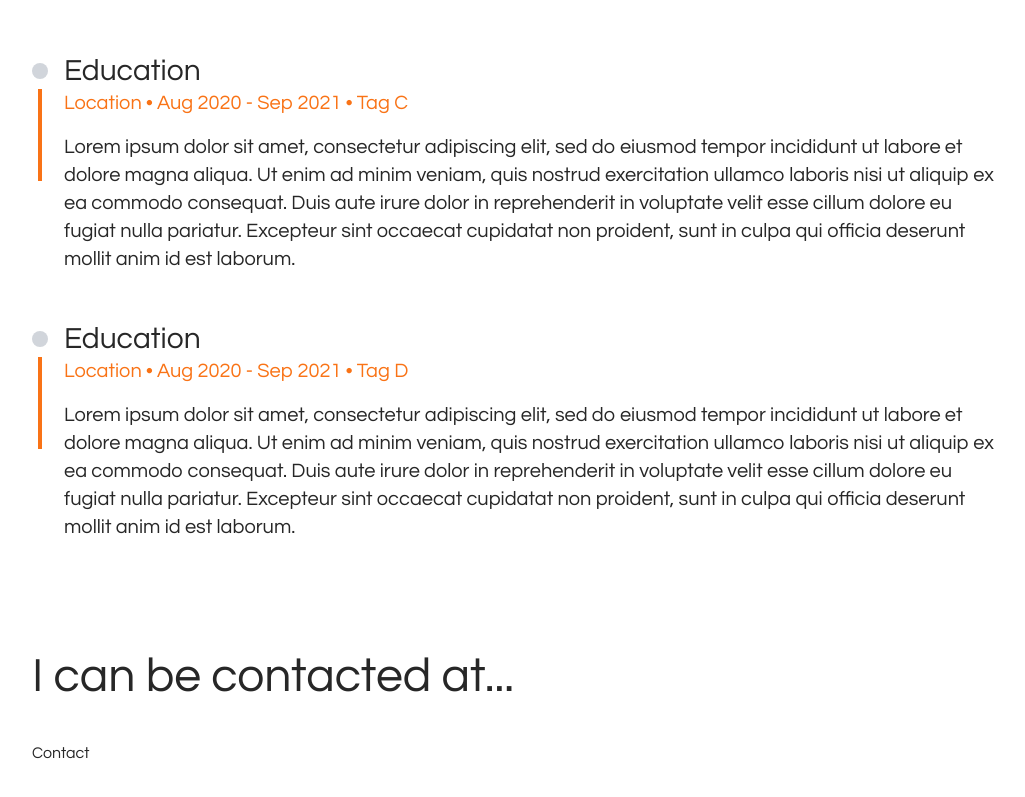
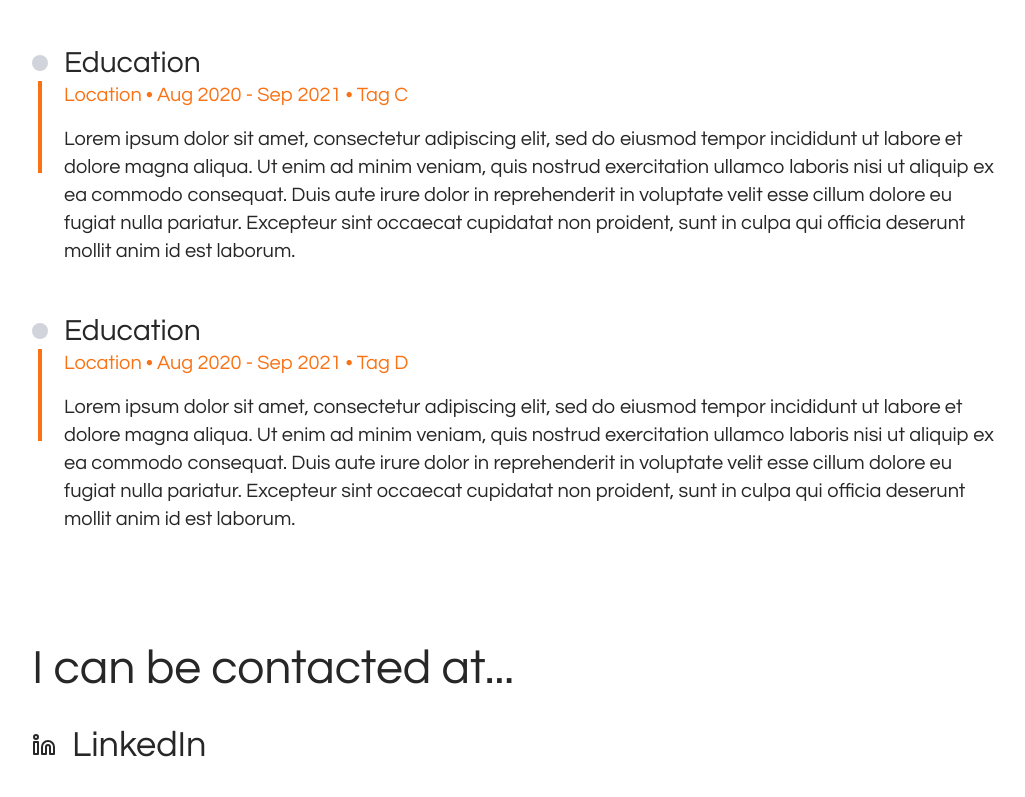
Before and after one commit to ahuynh15/personal-site, a Next.js app: page / in a window 1280 px wide. Shown: the part 2659-3456 px from the top of the page, without its empty margins (32-1057 px from the left). Built offline with nearby package versions, Linux system fonts and the light colour scheme.

Commit message:
adding contacts section

```diff
--- /dev/null
+++ b/src/components/Common/Icons/LinkIcon.js
@@ -0,0 +1,28 @@
+import PropTypes from 'prop-types';
+
+const LinkIcon = ({ size = 32, color = 'currentColor' }) => {
+  return (
+    <svg
+      xmlns="http://www.w3.org/2000/svg"
+      width={size}
+      height={size}
+      viewBox="0 0 24 24"
+      fill="none"
+      stroke={color}
+      strokeWidth="2"
+      strokeLinecap="round"
+      strokeLinejoin="round"
+      className="feather feather-link"
+    >
+      <path d="M10 13a5 5 0 0 0 7.54.54l3-3a5 5 0 0 0-7.07-7.07l-1.72 1.71"></path>
+      <path d="M14 11a5 5 0 0 0-7.54-.54l-3 3a5 5 0 0 0 7.07 7.07l1.71-1.71"></path>
+    </svg>
+  );
+};
+
+LinkIcon.propTypes = {
+  size: PropTypes.number,
+  color: PropTypes.string,
+};
+
+export default LinkIcon;
--- /dev/null
+++ b/src/components/Common/Icons/LinkedInIcon.js
@@ -0,0 +1,29 @@
+import PropTypes from 'prop-types';
+
+const LinkedInIcon = ({ size = 32, color = 'currentColor' }) => {
+  return (
+    <svg
+      xmlns="http://www.w3.org/2000/svg"
+      width={size}
+      height={size}
+      viewBox="0 0 24 24"
+      fill="none"
+      stroke={color}
+      strokeWidth="2"
+      strokeLinecap="round"
+      strokeLinejoin="round"
+      className="feather feather-linkedin"
+    >
+      <path d="M16 8a6 6 0 0 1 6 6v7h-4v-7a2 2 0 0 0-2-2 2 2 0 0 0-2 2v7h-4v-7a6 6 0 0 1 6-6z"></path>
+      <rect x="2" y="9" width="4" height="12"></rect>
+      <circle cx="4" cy="4" r="2"></circle>
+    </svg>
+  );
+};
+
+LinkedInIcon.propTypes = {
+  size: PropTypes.number,
+  color: PropTypes.string,
+};
+
+export default LinkedInIcon;
--- a/src/components/Common/Icons/index.js
+++ b/src/components/Common/Icons/index.js
@@ -1,3 +1,5 @@
 import XIcon from './XIcon';
+import LinkedInIcon from './LinkedInIcon';
+import LinkIcon from './LinkIcon';
 
-export { XIcon };
+export { XIcon, LinkedInIcon, LinkIcon };
--- a/src/components/Common/Sidebar/Sidebar.js
+++ b/src/components/Common/Sidebar/Sidebar.js
@@ -14,8 +14,6 @@ const Sidebar = () => {
   const currentSection = useSelector((state) => selectCurrentSection(state));
 
   // TODO: Layout projects do not work perfect with sticky components...issue opened on github: https://github.com/framer/motion/issues/1535
-
-  console.log(styleConfig.theme.colors);
 
   return (
     <nav className="sticky top-0 mx-8 flex h-screen items-center text-2xl">
--- /dev/null
+++ b/src/components/ContactPageWrapper/ContactLink/ContactLink.js
@@ -0,0 +1,32 @@
+import { LinkIcon } from '@/Common';
+import PropTypes from 'prop-types';
+import { motion } from 'framer-motion';
+import resolveConfig from 'tailwindcss/resolveConfig';
+import tailwindConfig from 'tailwindConfig';
+
+const ContactLink = ({ label, href, icon = <LinkIcon size={24} /> }) => {
+  const styleConfig = resolveConfig(tailwindConfig);
+
+  return (
+    <div className="inline-block">
+      <motion.a
+        href={href}
+        className="flex items-center text-4xl"
+        whileHover={{
+          color: styleConfig.theme.colors['orange']['500'],
+        }}
+      >
+        <span className="mr-4">{icon}</span>
+        {label}
+      </motion.a>
+    </div>
+  );
+};
+
+ContactLink.propTypes = {
+  label: PropTypes.string.isRequired,
+  href: PropTypes.string.isRequired,
+  icon: PropTypes.element,
+};
+
+export default ContactLink;
--- /dev/null
+++ b/src/components/ContactPageWrapper/ContactLink/index.js
@@ -0,0 +1,3 @@
+import ContactLink from './ContactLink';
+
+export { ContactLink };
--- a/src/components/ContactPageWrapper/ContactPageWrapper.js
+++ b/src/components/ContactPageWrapper/ContactPageWrapper.js
@@ -1,6 +1,8 @@
 import { useInView } from 'react-intersection-observer';
 import { useDispatch } from 'react-redux';
 import { setPageAnchor } from '@/slices/SidebarSlice';
+import { ContactLink } from './ContactLink';
+import { LinkedInIcon } from '@/components/Common';
 
 const ContactPageWrapper = () => {
   const dispatch = useDispatch();
@@ -13,8 +15,13 @@ const ContactPageWrapper = () => {
 
   return (
     <div ref={ref}>
-      <div className="pb-2 text-5xl">I can be contacted at...</div>
-      <div className="mt-8">Contact</div>
+      <div className="mb-8 text-5xl">I can be contacted at...</div>
+      <ContactLink
+        className="mt-8"
+        href="www.linkedin.com/in/alvin-huynh-b1434b150"
+        label="LinkedIn"
+        icon={<LinkedInIcon size={24} />}
+      />
     </div>
   );
 };
--- a/src/components/EducationPageWrapper/EducationPageWrapper.js
+++ b/src/components/EducationPageWrapper/EducationPageWrapper.js
@@ -14,7 +14,7 @@ const EducationPageWrapper = () => {
 
   return (
     <div ref={ref}>
-      <div className="pb-2 text-5xl">I have completed...</div>
+      <div className="text-5xl">I have completed...</div>
       <div className="mt-8">
         <EducationList />
       </div>
```
